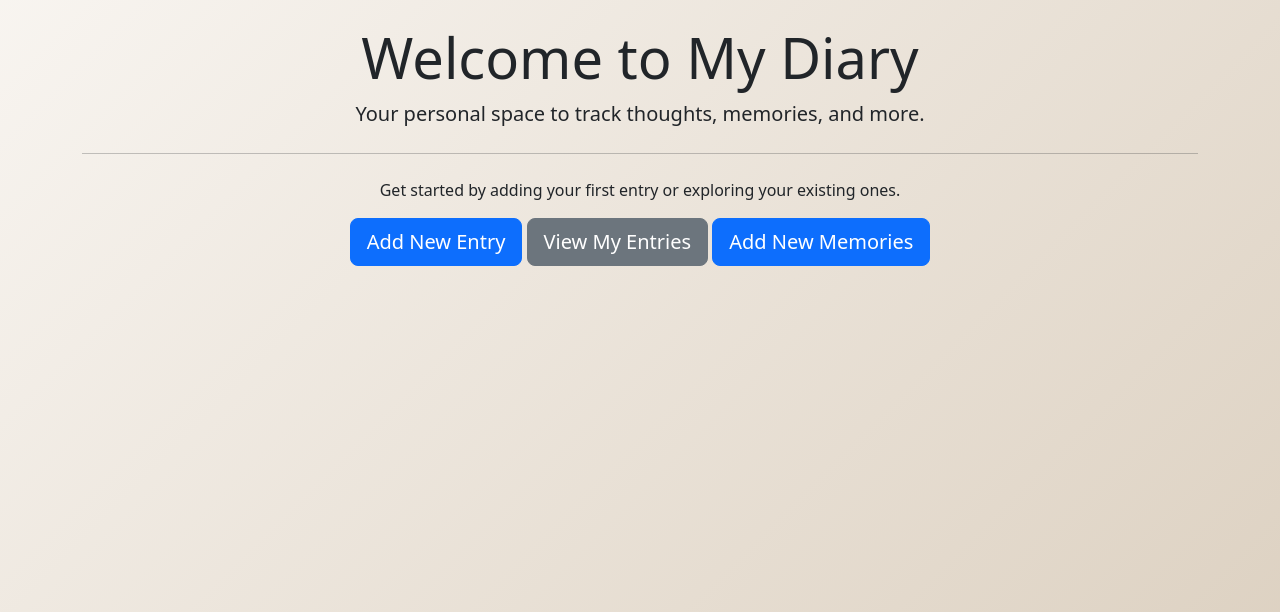
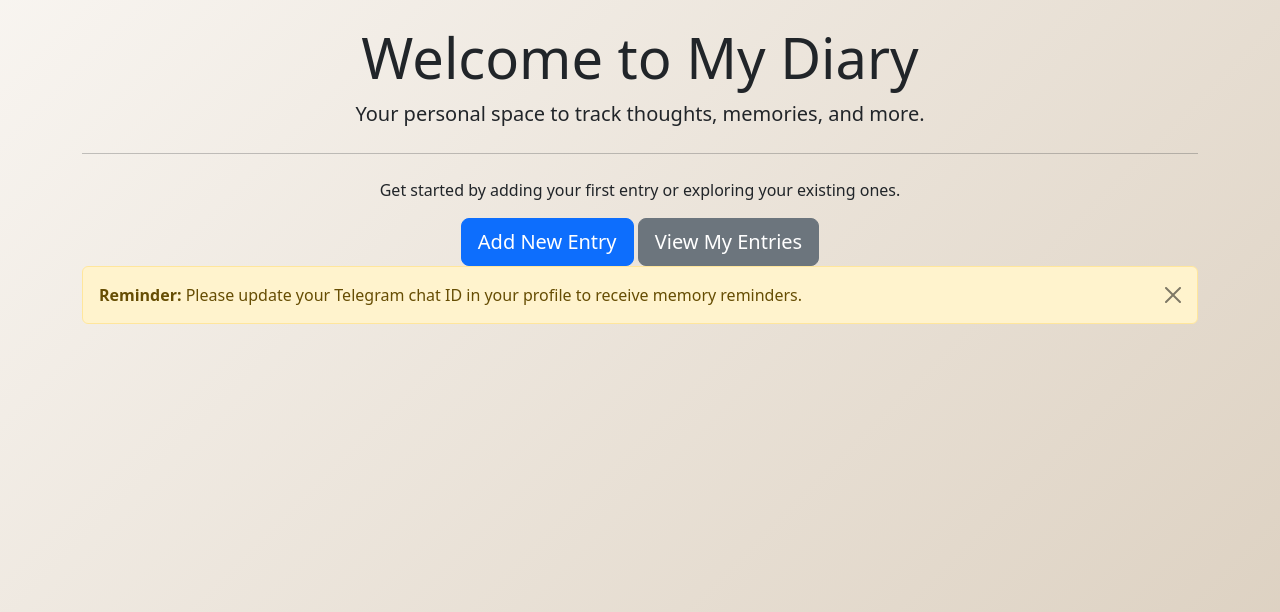
Before and after one commit to SilverAnton/Diary_proj, a Django app: page / in a window 1280 px wide. Shown: the part 80-692 px from the top of the page. Run offline with Django 5.2, Linux system fonts and the light colour scheme; the visitor is signed in with stand-in values (Sample User, id 1); data that the repository does not hold is empty; parts of the project's set-up code (start-up, migrations or seed data) failed here and were passed over.

Commit message:
fix proj

```diff
--- a/diary/templates/homepage.html
+++ b/diary/templates/homepage.html
@@ -8,9 +8,44 @@
         <p class="lead">Your personal space to track thoughts, memories, and more.</p>
         <hr class="my-4">
         <p>Get started by adding your first entry or exploring your existing ones.</p>
-        <a class="btn btn-primary btn-lg" href="{% url 'diary:entry_create' %}" role="button">Add New Entry</a>
-        <a class="btn btn-secondary btn-lg" href="{% url 'diary:entry_list' %}" role="button">View My Entries</a>
-        <a class="btn btn-primary btn-lg" href="#" id="add-memory-btn" role="button">Add New Memories</a>
+        {% if user.is_authenticated %}
+            <a class="btn btn-primary btn-lg" href="{% url 'diary:entry_create' %}" role="button">Add New Entry</a>
+            <a class="btn btn-secondary btn-lg" href="{% url 'diary:entry_list' %}" role="button">View My Entries</a>
+            {% if entries.exists %}
+                <a class="btn btn-primary btn-lg" href="#" id="add-memory-btn" role="button">Add New Memories</a>
+            {% endif %}
+        {% endif %}
+    </div>
+
+    <!-- Уведомление о необходимости добавить telegram_chat_id -->
+    {% if not has_telegram_chat_id %}
+    <div class="alert alert-warning alert-dismissible fade show" role="alert">
+        <strong>Reminder:</strong> Please update your Telegram chat ID in your profile to receive memory reminders.
+        <button type="button" class="btn-close" data-bs-dismiss="alert" aria-label="Close"></button>
+    </div>
+    {% endif %}
+
+    <!-- Рандомные записи дневника -->
+    <div class="random-entries my-5">
+        <div class="row justify-content-center">
+            {% for entry in random_entries %}
+                <div class="col-md-4">
+                    <div class="card mb-4 shadow-sm">
+                        <div class="card-body text-center">
+                            <h5 class="card-title">{{ entry.title }}</h5>
+                            <p class="card-text">{{ entry.content|truncatewords:20 }}</p>
+                            {% if entry.memory_set.exists %}
+                                <p class="card-text">
+                                    <strong>Memory Set:</strong> {{ entry.memory_set.first.reminder_date }}
+                                </p>
+                            {% else %}
+                                <p class="card-text text-muted">No Memory Set</p>
+                            {% endif %}
+                        </div>
+                    </div>
+                </div>
+            {% endfor %}
+        </div>
     </div>
 
     <!-- Всплывающее меню -->
@@ -20,7 +55,7 @@
             {% csrf_token %}
             <div class="mb-3">
                 <label for="entry-select" class="form-label">Select Entry</label>
-                <select id="entry-select" name="entry" class="form-select"> <!-- Изменено на "entry" -->
+                <select id="entry-select" name="entry" class="form-select">
                     {% for entry in entries %}
                         <option value="{{ entry.id }}">{{ entry.title }}</option>
                     {% endfor %}
@@ -42,24 +77,44 @@
         });
 
         document.getElementById('memory-form').addEventListener('submit', function(event) {
-            event.preventDefault();
+            event.preventDefault(); // Предотвращаем стандартную отправку формы
+
             var formData = new FormData(this);
-            console.log('Form data:', Array.from(formData.entries())); // Вывод данных формы
+            var hasTelegramChatId = {{ has_telegram_chat_id|lower }};
+
+            if (!hasTelegramChatId) {
+                // Предупреждение о необходимости добавить telegram_chat_id
+                var userConfirmed = confirm("You haven't set your Telegram chat ID. Do you want to continue?");
+
+                if (!userConfirmed) {
+                    // Если пользователь нажал "Отмена", перенаправляем на главную страницу
+                    window.location.href = "{% url 'diary:index' %}";
+                    return;
+                }
+            }
+
+            // Отправка формы
             fetch('{% url "memories:memory_create" %}', {
                 method: 'POST',
                 body: formData,
                 headers: {
                     'X-CSRFToken': formData.get('csrfmiddlewaretoken'),
-                    'X-Requested-With': 'XMLHttpRequest' // Этот заголовок добавлен
+                    'X-Requested-With': 'XMLHttpRequest'
                 },
             })
             .then(response => response.json())
             .then(data => {
                 if (data.success) {
-                    alert('Memory added successfully!');
-                    document.getElementById('memory-popup-menu').classList.remove('active');
+                    // Успешное добавление воспоминания
+                    if (hasTelegramChatId) {
+                        alert('Memory added successfully!');
+                        window.location.href = "{% url 'diary:index' %}";
+                    } else {
+                        alert('Memory could not be added: Telegram chat ID is missing.');
+                    }
                 } else {
-                    alert('Failed to add memory: ' + JSON.stringify(data.errors)); // Показать ошибки формы
+                    // Не удалось добавить воспоминание
+                    alert('Memory could not be added: ' + JSON.stringify(data.errors));
                 }
             })
             .catch(error => {
--- a/diary/views.py
+++ b/diary/views.py
@@ -11,6 +11,9 @@ from .models import Entry
 from .forms import EntryForm, SearchForm
 from django.db.models import Q
 from django.contrib.auth.mixins import LoginRequiredMixin
+from django.db.models import Count
+from random import sample
+from django.contrib.auth.mixins import LoginRequiredMixin, UserPassesTestMixin
 
 
 class HomePageView(LoginRequiredMixin, TemplateView):
@@ -19,14 +22,20 @@ class HomePageView(LoginRequiredMixin, TemplateView):
     def get_context_data(self, **kwargs):
         context = super().get_context_data(**kwargs)
         if self.request.user.is_authenticated:
-            context["entries"] = Entry.objects.filter(user=self.request.user)
+            entries = Entry.objects.filter(user=self.request.user)
+            context["entries"] = entries
+            if entries.exists():
+                random_entries = sample(list(entries), min(3, entries.count()))
+                context["random_entries"] = random_entries
+            context["has_telegram_chat_id"] = bool(self.request.user.telegram_chat_id)
         else:
             context["entries"] = []
+            context["random_entries"] = []
+            context["has_telegram_chat_id"] = False
         return context
 
-
 # Просмотр всех записей
-class EntryListView(ListView):
+class EntryListView(LoginRequiredMixin, ListView):
     model = Entry
     template_name = "diary/entry_list.html"
     context_object_name = "entries"
@@ -47,13 +56,17 @@ class EntryListView(ListView):
 
 
 # Просмотр одной записи
-class EntryDetailView(DetailView):
+class EntryDetailView(LoginRequiredMixin, UserPassesTestMixin, DetailView):
     model = Entry
     template_name = "diary/entry_detail.html"
 
+    def test_func(self):
+        entry = self.get_object()
+        return entry.user == self.request.user
+
 
 # Создание новой записи
-class EntryCreateView(CreateView):
+class EntryCreateView(LoginRequiredMixin, CreateView):
     model = Entry
     form_class = EntryForm
     template_name = "diary/entry_form.html"
@@ -65,15 +78,23 @@ class EntryCreateView(CreateView):
 
 
 # Редактирование записи
-class EntryUpdateView(UpdateView):
+class EntryUpdateView(LoginRequiredMixin, UserPassesTestMixin, UpdateView):
     model = Entry
     form_class = EntryForm
     template_name = "diary/entry_form.html"
     success_url = reverse_lazy("diary:entry_list")
 
+    def test_func(self):
+        entry = self.get_object()
+        return entry.user == self.request.user
+
 
 # Удаление записи
-class EntryDeleteView(DeleteView):
+class EntryDeleteView(LoginRequiredMixin, UserPassesTestMixin, DeleteView):
     model = Entry
     template_name = "diary/entry_confirm_delete.html"
     success_url = reverse_lazy("diary:entry_list")
+
+    def test_func(self):
+        entry = self.get_object()
+        return entry.user == self.request.user
--- a/memories/tasks.py
+++ b/memories/tasks.py
@@ -5,6 +5,8 @@ from celery import shared_task
 from django.conf import settings
 from django.utils import timezone
 from datetime import datetime, timedelta
+
+from users.models import User
 from .models import Memory
 
 load_dotenv()
@@ -13,11 +15,11 @@ load_dotenv()
 @shared_task
 def send_memory_reminder(memory_id):
     memory = Memory.objects.get(id=memory_id)
+    user = User.objects.get(pk=memory.user_id)
     message = f"Reminder: {memory.entry.title}\n\n{memory.entry.content}"
     telegram_bot_token = settings.TELEGRAM_BOT_TOKEN
-    telegram_chat_id = -1002111429474
     url = f"https://api.telegram.org/bot{telegram_bot_token}/sendMessage"
-    payload = {"chat_id": telegram_chat_id, "text": message}
+    payload = {"chat_id": user.telegram_chat_id, "text": message}
     response = requests.post(url, data=payload)
     if response.status_code != 200:
         raise Exception(
--- a/users/forms.py
+++ b/users/forms.py
@@ -22,13 +22,13 @@ class StyleFormMixin:
 class UserRegisterForm(StyleFormMixin, UserCreationForm):
     class Meta:
         model = User
-        fields = ["email", "password1", "password2"]
+        fields = ["email", "password1", "password2", "telegram_chat_id"]
 
 
 class UserUpdateForm(StyleFormMixin, UserChangeForm):
     class Meta:
         model = User
-        fields = ["email", "phone", "avatar", "country"]
+        fields = ["email", "phone", "avatar", "country", "telegram_chat_id"]
 
     def __init__(self, *args, **kwargs):
         super().__init__(*args, **kwargs)
--- a/users/models.py
+++ b/users/models.py
@@ -40,6 +40,7 @@ class User(AbstractUser):
         max_length=100, verbose_name="token", null=True, blank=True
     )
     is_active = models.BooleanField(default=True, verbose_name="is_active")
+    telegram_chat_id = models.CharField(max_length=155, verbose_name="telegram_chat_id", null=True, blank=True)
 
     objects = UserManager()
 
```
Also changed, not shown: diary_project/settings.py (+4 -4 lines), memories/views.py (+12 -3 lines), users/templates/users/login.html (+11 -1 lines), celerybeat-schedule.db, users/migrations/0005_user_telegram_chat_id.py (added), 1 other file.
